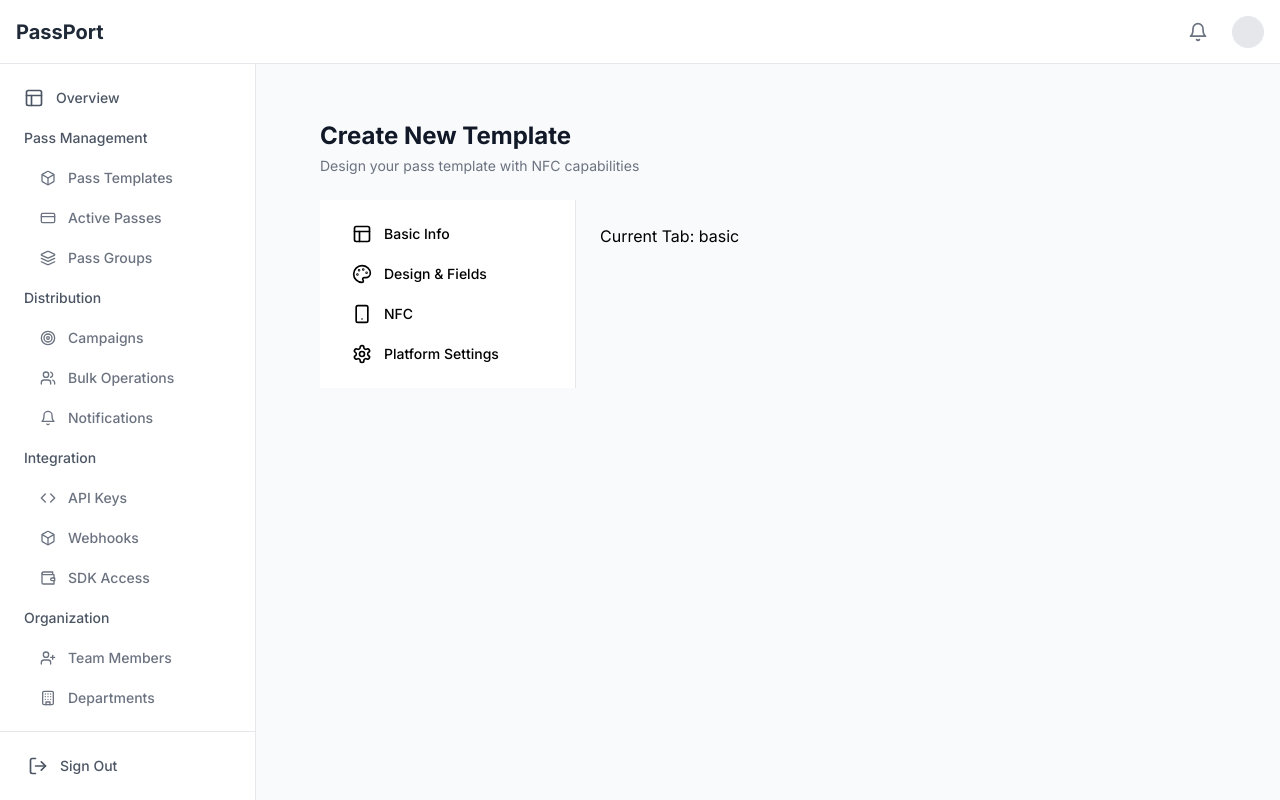
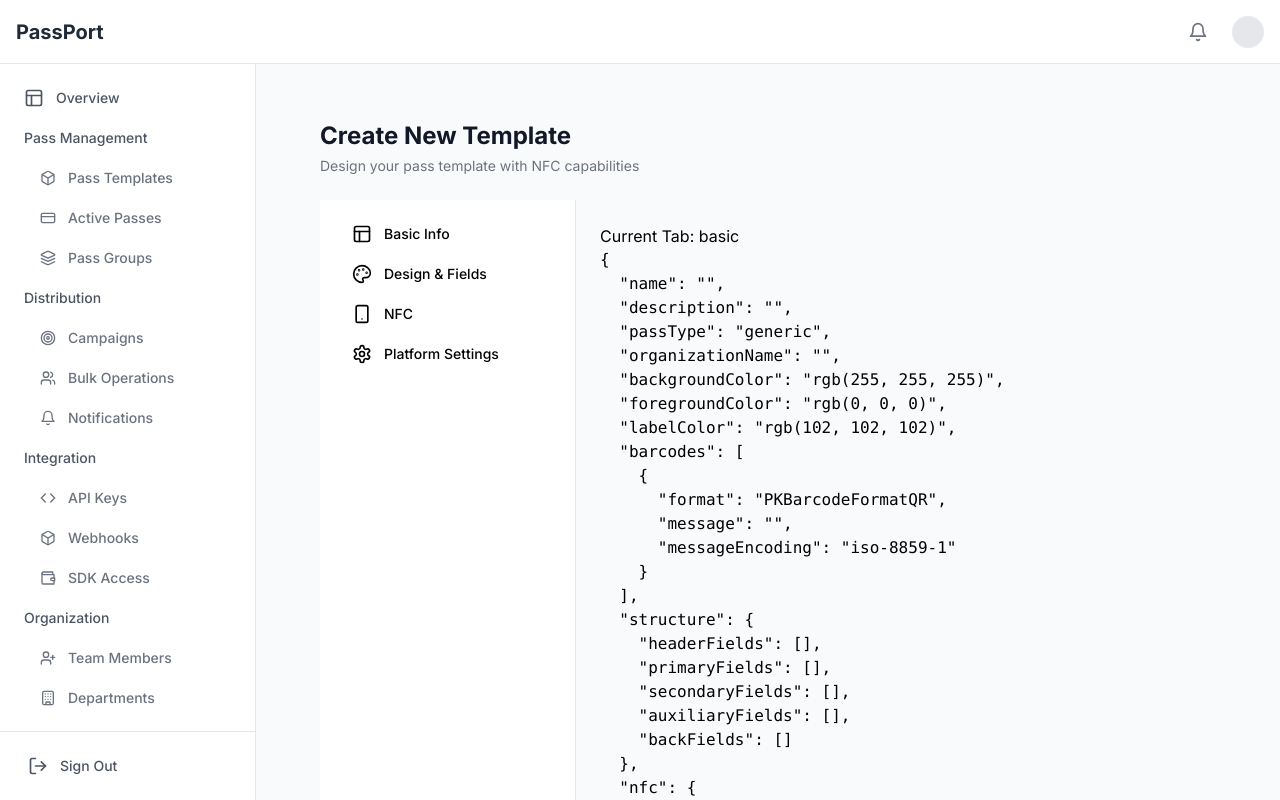
Before and after one commit to jonoairey/wallet-pass-saas, a Next.js app: page /dashboard/passes/templates/new in a window 1280 px wide. Shown: the top 800 px of the page. Built offline with nearby package versions, Linux system fonts and the light colour scheme.

Commit message:
minimal change part 2

```diff
--- a/components/dashboard/PassTemplateBuilder.tsx
+++ b/components/dashboard/PassTemplateBuilder.tsx
@@ -9,10 +9,75 @@
   Smartphone,
 } from 'lucide-react';
 
+export interface PassTemplate {
+  name: string;
+  description: string;
+  type: 'generic' | 'eventTicket' | 'boardingPass' | 'storeCard';
+  organizationName: string;
+  colors: {
+    background: string;
+    foreground: string;
+    label: string;
+  };
+  fields: {
+    header: Array<{ label: string; value: string }>;
+    primary: Array<{ label: string; value: string }>;
+    secondary: Array<{ label: string; value: string }>;
+  };
+  nfc: {
+    enabled: boolean;
+    message: string;
+    requiresAuthentication: boolean;
+  };
+  platformSettings: {
+    apple: {
+      passTypeIdentifier: string;
+      teamIdentifier: string;
+    };
+    google: {
+      issuerId: string;
+      classId: string;
+    };
+  };
+}
+
 interface PassTemplateBuilderProps {
   mode?: 'create' | 'edit';
   templateId?: string;
+  initialTemplate?: PassTemplate;
 }
+
+const defaultTemplate: PassTemplate = {
+  name: '',
+  description: '',
+  type: 'generic',
+  organizationName: '',
+  colors: {
+    background: '#FFFFFF',
+    foreground: '#000000',
+    label: '#666666'
+  },
+  fields: {
+    header: [{ label: '', value: '' }],
+    primary: [{ label: '', value: '' }],
+    secondary: [{ label: '', value: '' }]
+  },
+  nfc: {
+    enabled: false,
+    message: '',
+    requiresAuthentication: false,
+  },
+  platformSettings: {
+    apple: {
+      passTypeIdentifier: '',
+      teamIdentifier: '',
+    },
+    google: {
+      issuerId: '',
+      classId: '',
+    }
+  }
+};
 
 const tabs = [
   { id: 'basic', label: 'Basic Info', icon: Layout },
@@ -21,8 +86,13 @@
   { id: 'platforms', label: 'Platform Settings', icon: Settings }
 ] as const;
 
-const PassTemplateBuilder: React.FC<PassTemplateBuilderProps> = ({ mode = 'create', templateId }) => {
+const PassTemplateBuilder: React.FC<PassTemplateBuilderProps> = ({
+  mode = 'create',
+  templateId,
+  initialTemplate
+}) => {
   const router = useRouter();
+  const [template, setTemplate] = useState<PassTemplate>(initialTemplate || defaultTemplate);
   const [activeTab, setActiveTab] = useState<typeof tabs[number]['id']>('basic');
 
   return (
@@ -47,6 +117,7 @@
       <div className="flex-1">
         <div className="p-6">
           <h1>Current Tab: {activeTab}</h1>
+          <pre>{JSON.stringify(template, null, 2)}</pre>
         </div>
       </div>
     </div>
```
